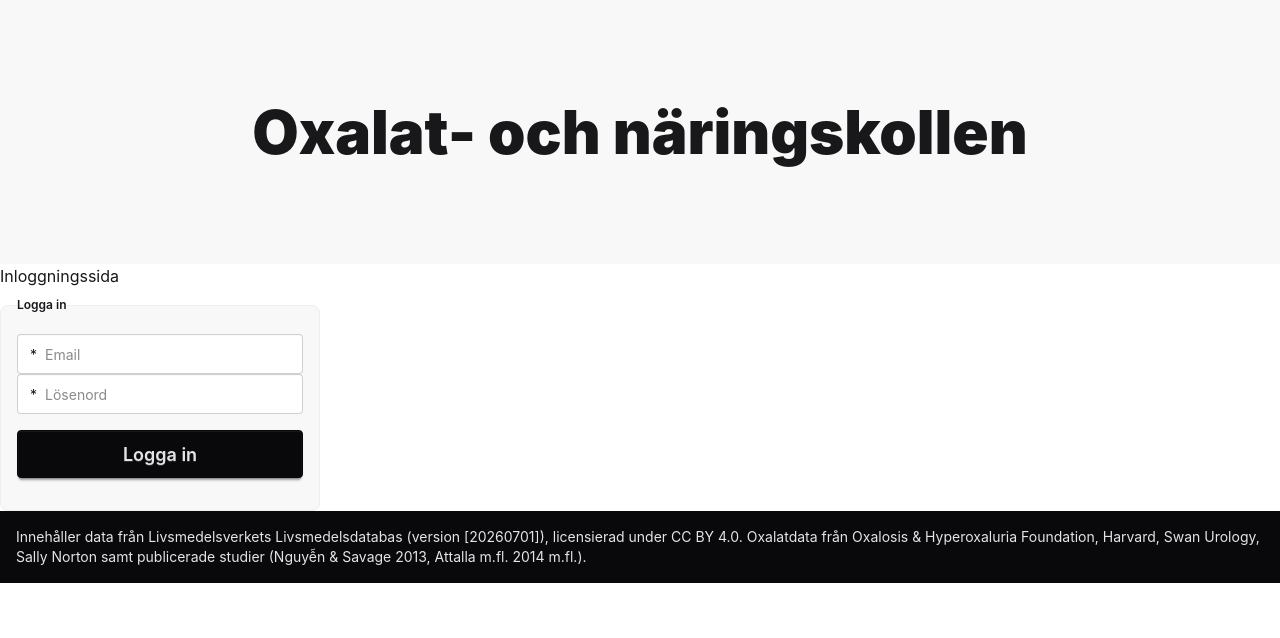
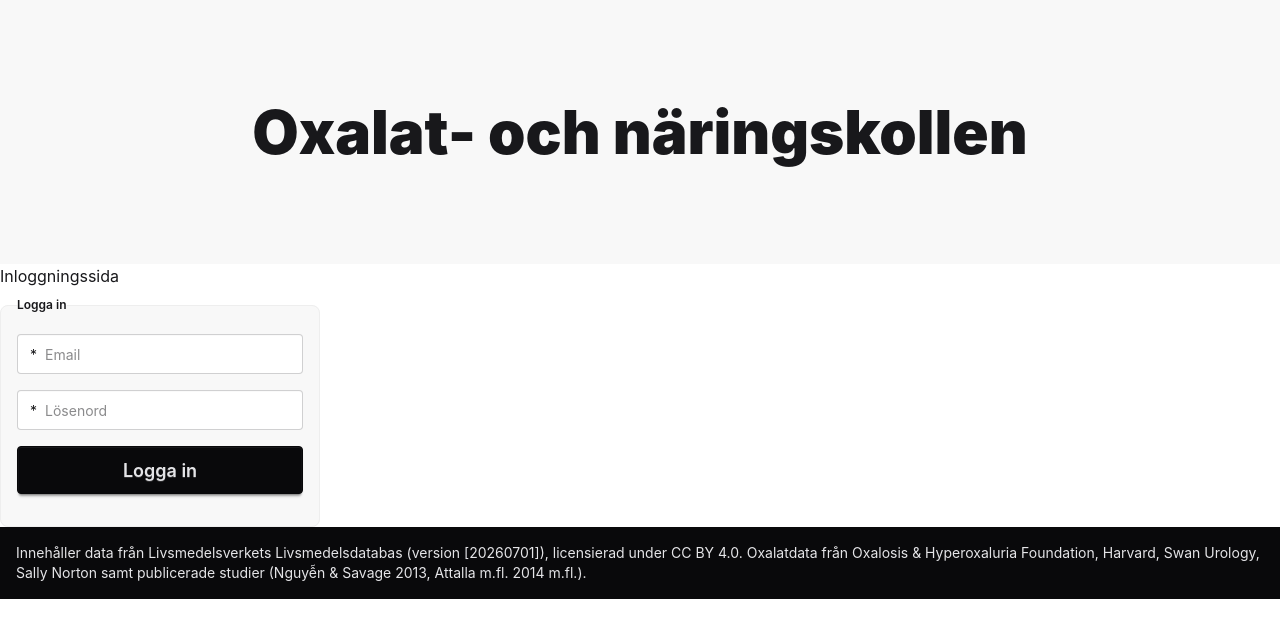
Before and after one commit to KatarinaHolm/NaringskollenClient, a React (Vite) app: page /login in a window 1280 px wide. Shown: the top 638 px of the page. Built offline with nearby package versions, Linux system fonts and the light colour scheme; no server answers.

Commit message:
Style: giving buttons and input components margin and placing them nicely.

```diff
--- a/src/atoms/buttonPrimary.jsx
+++ b/src/atoms/buttonPrimary.jsx
@@ -3,7 +3,7 @@
 export default function ButtonPrimary({text, onClick, type, disabled, isLoading, loadingText}){
 
     return(
-        <button className="btn btn-sm md:btn-md lg:btn-lg xl:btn-xl w-full max-w-lg my-4" onClick={onClick} type={type} disabled={disabled || isLoading} >
+        <button className="btn btn-sm md:btn-md lg:btn-lg xl:btn-xl w-full max-w-lg mb-4" onClick={onClick} type={type} disabled={disabled || isLoading} >
         {isLoading ? loadingText: text}
         </button>
     );
--- a/src/atoms/buttonSecondary.jsx
+++ b/src/atoms/buttonSecondary.jsx
@@ -2,7 +2,7 @@
 export default function ButtonSecondary({text, onClick, type, disabled, isLoading, loadingText}){
 
     return(
-        <button className="btn btn-neutral btn-sm md:btn-md lg:btn-lg w-full max-w-lg my-4" onClick={onClick} type={type} disabled={disabled || isLoading} >
+        <button className="btn btn-neutral btn-sm md:btn-md lg:btn-lg w-full max-w-lg mb-4" onClick={onClick} type={type} disabled={disabled || isLoading} >
         {isLoading ? loadingText: text}
         </button>
     );
--- a/src/atoms/card.jsx
+++ b/src/atoms/card.jsx
@@ -7,7 +7,7 @@ export default function Card({ children, onCloseClick, onBackClick }) {
         <div className="card-actions justify-between">
           {onBackClick && <ButtonBack onBackClick={onBackClick} />}
 
-          <button className="btn btn-square btn-sm" onClick={onCloseClick}>
+          <button className="btn btn-square btn-sm ml-auto" onClick={onCloseClick}>
             <svg
               aria-label="Close"
               xmlns="http://www.w3.org/2000/svg"
--- a/src/atoms/inputField.jsx
+++ b/src/atoms/inputField.jsx
@@ -11,7 +11,7 @@ export default function InputField({label, type, placeholder, value, onChange, n
     </label>
 
     <input
-    className="input"
+    className="input w-full max-w-lg mb-4"
     id={name}
     type={type}
     min="0"
--- a/src/atoms/inputLogin.jsx
+++ b/src/atoms/inputLogin.jsx
@@ -5,11 +5,11 @@ export default function InputLogin({type, placeholder, value, onChange, name, re
 
   return(
    <>
-   <label htmlFor={name} className="input">
+   <label htmlFor={name} className="input mb-4">
     <span className="sr-only">{placeholder}</span>
     {required && <span className="required">*</span>}
     <input
-    className="grow"
+    className="grow w-full max-w-lg"
     id={name}
     type={type}
     placeholder={placeholder}
--- a/src/atoms/searchAutoComplete.jsx
+++ b/src/atoms/searchAutoComplete.jsx
@@ -11,7 +11,7 @@ export default function SearchAutoComplete({value, onChange, results, onSelect})
 
   return (
     <div className="relative w-full max-w-lg">
-      <label className="input w-full">
+      <label className="input w-full my-4">
         <span className="sr-only">Sök livsmedel</span>
         <svg
           className="h-[1em] opacity-50"
--- a/src/atoms/select.jsx
+++ b/src/atoms/select.jsx
@@ -18,7 +18,7 @@ export default function Select({
         name={name}
         value={value}
         onChange={onSelectChange}
-        className="select"
+        className="select w-full max-w-lg mb-4"
         required= {required}
       >
         <option value="" disabled hidden>
```
